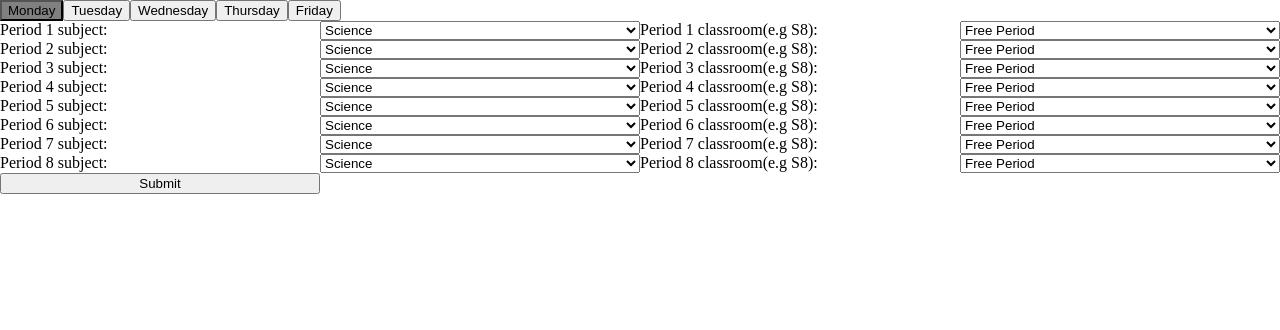
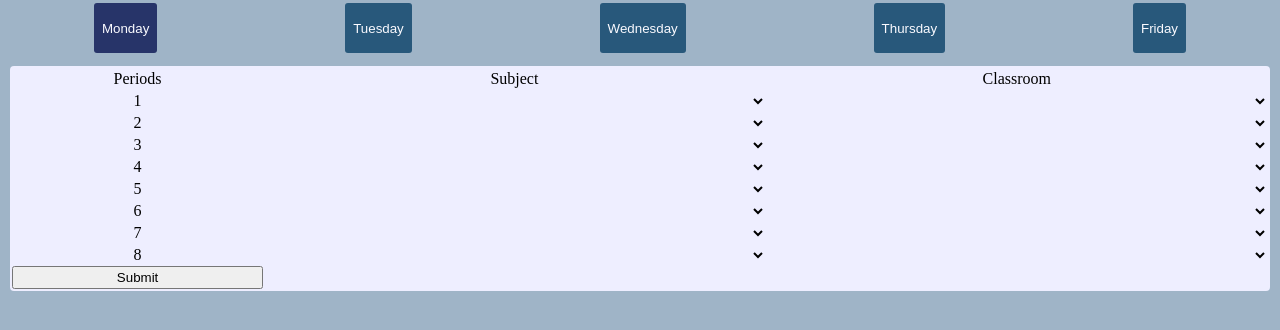
Before and after one commit to Filo44/Filo44.github.io, a React (Vite) app: page / in a window 1280 px wide. Shown: the top 330 px of the page. Built offline with nearby package versions, Linux system fonts and the light colour scheme.

Commit message:
prettier

```diff
--- a/src/App.jsx
+++ b/src/App.jsx
@@ -1,6 +1,6 @@
 import { Suspense, useEffect, useState, startTransition} from "react"
 import MapAr from "./MapAr"
-import { Canvas, useFrame, useLoader,useThree} from '@react-three/fiber'
+import { Canvas, useLoader} from '@react-three/fiber'
 import {TextureLoader } from 'three'
 import Form from "./Form"
 // import ARScene from "./ARScene"
@@ -110,35 +110,6 @@ function App() {
   function r(degrees){
     return degrees / (180/Math.PI)
   }
-  // const inputs=[1,2,3,4,5,6,7,8].map((period)=>{
-  //   return (
-  //     <>
-  //       <label htmlFor={"subject"+period}>Period {period} subject:</label>
-  //       <input
-  //         id={"subject"+period}
-  //         type="text"
-  //         name={period}
-  //         value={subjects[period]}
-  //         onChange={handleChange}
-  //         className="class"
-  //       />
-  //       <label htmlFor={"classroom"+period}>Period {period} classroom(e.g S8):</label>
-  //       <input
-  //         id={"classroom"+period}
-  //         type="text"
-  //         name={period}
-  //         value={classrooms[period]}
-  //         onChange={handleChange}
-  //         className="classroom"
-  //       />
-  //     </>
-
-  //   )
-  // })
-        // <form onSubmit={handleSubmit} className="form">
-        //   {inputs}
-        //   <button className="form--button">Submit</button>
-        // </form>
   const forms=[0,1,2,3,4].map((day)=>{
       return (
         <Form
@@ -151,7 +122,7 @@ function App() {
       )
   })
   const buttons=[0,1,2,3,4].map((day)=>{
-    let style= day==selectedDay ? {backgroundColor:"grey"} : {}
+    let style= day==selectedDay ? {backgroundColor:"#273469"} : {}
     return (
       <button className="dayButton" id={toString(day)} onClick={()=>setSelectedDay(day)} style={style}>{numToDay[day]}</button>
     )
@@ -161,7 +132,7 @@ function App() {
       <>
         {selectedMap!==num &&
         <Canvas className="preview" onClick={()=>setSelectedMap(num)}>
-          <color args={[254,192,203]} attach="background" />
+          <OrbitControls></OrbitControls>
           <ambientLight intensity={0.5} />
           <pointLight position={[10, 10, 10]} />
           <MapAr
@@ -169,7 +140,7 @@ function App() {
               classrooms={Object.values(classrooms[selectedDay])}
               subjectToCoords={posArrays[num]}
               map1={useLoader(TextureLoader,`map${num+1}.png`)}
-              offset={[0,0,1]}
+              offset={[0,-1,-1]}
               angle={-60}
             />
         </Canvas>
@@ -183,7 +154,9 @@ function App() {
       <div className="app">
         {stage===0 &&
           <>
+            <div className="buttons">
               {buttons}
+            </div>
             {forms}
 
 
@@ -191,7 +164,9 @@ function App() {
         }
         {stage!=0 &&
         <>
+          <div className="buttons">
             {buttons}
+          </div>
           <div className="previews">
             {previews}
           </div>
@@ -202,73 +177,50 @@ function App() {
                 position={[0,0,0]}
                 rotation={[0.142124,0,0]}
               /> */}
-            <color args={[254,192,203]} attach="background" />
-            <ambientLight intensity={0.5} />
-            <pointLight position={[10, 10, 10]} />
+              {/* <color args={[159, 180, 199]} attach="background" /> */}
+              <ambientLight intensity={0.9} />
+              <pointLight position={[10, 10, 10]} intensity={0}/>
               {selectedMap==0 && <MapAr
                 subjects={subjects[selectedDay]}
                 classrooms={Object.values(classrooms[selectedDay])}
-              subjectToCoords={{
-                "S4":[-1.65, 0.07,2.24],
-                "S5":[-1.7285441830896375,0.09, 1.0440000000000005],
-                "S6":[-1.8698170516352333,0.09, -0.3959999999999999],
-                "S7":[-2.124108215017306,0.09, -1.644],
-                "S8":[-0.8950342586706226,0.09, -1.116],
-                "S9":[0.34816698453062145,0.09, -1.092],
-                "S11":[0.07974853429398898,0.09, -2.676],
-                "S10":[1.4642226460408274,0.09, -0.48]
-              }}
+                subjectToCoords={posArrays[0]}
                 angle={-40}
                 map1={useLoader(TextureLoader,"map1.png")}
-              offset={[0,0,0]}
+                offset={[0,-1,-1]}
               />
             }
             {selectedMap==1 && <MapAr
                 subjects={subjects[selectedDay]}
                 classrooms={Object.values(classrooms[selectedDay])}
-              subjectToCoords={{
-                "Library":[-0.9814309120699072,0.07, 1.8480000000000008],
-                "S3":[-0.7979246313489896,0.07, -0.7800000000000002],
-                "S13":[-2.344620425996723,0.07, -1.68]
-              }}
+                subjectToCoords={posArrays[1]}
                 angle={-40}
                 map1={useLoader(TextureLoader,"map2.png")}
-              offset={[0,0,0]}
+                offset={[0,-1,-1]}
               />
             }
             {selectedMap==2 && <MapAr
                 subjects={subjects[selectedDay]}
                 classrooms={Object.values(classrooms[selectedDay])}
-              subjectToCoords={{
-                "J1":[1.3377308707124005,0.07, -0.7560000000000002],
-                "J2":[0.35620052770448574,0.07, -0.6600000000000001],
-                "J3":[-0.4670184696569919,0.07, -0.6479999999999997],
-                "J4":[-1.41688654353562,0.07, -0.3839999999999999],
-                "J5":[-1.733509234828496,0.07, -2.376],
-                "Technology":[-1.733509234828496,0.07, -2.376],
-                "Music":[-2.1609498680738786,0.07, 2.4720000000000004],
-                "Art":[-0.5303430079155675,0.07, 2.4480000000000004]
-              }}
+                subjectToCoords={posArrays[2]}
                 angle={-40}
                 map1={useLoader(TextureLoader,"map3.png")}
-              offset={[0,0,0]}
+                offset={[0,-1,-1]}
               />
               }
               {selectedMap==3 && <MapAr
                 subjects={subjects[selectedDay]}
                 classrooms={Object.values(classrooms[selectedDay])}
-              subjectToCoords={{
-                "Hall":[0.05728796848641604,0.07, 1.2240000000000002]
-              }}
+                subjectToCoords={posArrays[3]}
                 angle={-40}
                 map1={useLoader(TextureLoader,"map4.png")}
-              offset={[0,0.3,0]}
+                offset={[0,-1,-1]}
               />
               }
             </Canvas>
 
         </>
         }
+        <div></div>
       </div>
     </Suspense>
   )
--- a/src/Form.jsx
+++ b/src/Form.jsx
@@ -4,28 +4,28 @@ function Form({subjects,classrooms,handleSubmit,handleChange,visible}){
     const inputs=[1,2,3,4,5,6,7,8].map((period)=>{
         return (
           <>
-            <label htmlFor={"subject"+period}>Period {period} subject:</label>
+            <label htmlFor={"subject"+period}>{period}</label>
             <select
               name={period}
               id={"classroom"+period}
               className="class"
-              value={classrooms[period]}
+              value={subjects[period]}
               onChange={handleChange}
             >
+              <option value=""></option>
               <option value="Science">Science</option>
-              <option value="Maths"></option>
-              <option value="English"></option>
-              <option value="French"></option>
-              <option value="Mandarin"></option>
-              <option value="Spanish"></option>
-              <option value="Individuals & Society"></option>
-              <option value="PE"></option>
-              <option value="Design"></option>
-              <option value="Music"></option>
-              <option value="Art"></option>
-              <option value="Drama"></option>
+              <option value="Maths">Maths</option>
+              <option value="English">English</option>
+              <option value="French">French</option>
+              <option value="Mandarin">Mandarin</option>
+              <option value="Spanish">Spanish</option>
+              <option value="Individuals &Individuals Society"></option>
+              <option value="PE">PE</option>
+              <option value="Design">Design</option>
+              <option value="Music">Music</option>
+              <option value="Art">Art</option>
+              <option value="Drama">Drama</option>
             </select>
-            <label htmlFor={"classroom"+period}>Period {period} classroom(e.g S8):</label>
             <select
               name={period}
               id={"classroom"+period}
@@ -33,7 +33,7 @@ function Form({subjects,classrooms,handleSubmit,handleChange,visible}){
               value={classrooms[period]}
               onChange={handleChange}
             >
-              <option value="">Free Period</option>
+              <option value=""></option>
               <option value="S4">S4</option>
               <option value="S5">S5</option>
               <option value="S6">S6</option>
@@ -62,6 +62,9 @@ function Form({subjects,classrooms,handleSubmit,handleChange,visible}){
         <>
             {visible &&
                 <form onSubmit={handleSubmit} className="form">
+                    <div>Periods</div>
+                    <div>Subject</div>
+                    <div>Classroom</div>
                     {inputs}
                     <button className="form--button">Submit</button>
                 </form>
--- a/src/index.css
+++ b/src/index.css
@@ -1,19 +1,54 @@
-.form{
-  display: grid;
-  grid-template-columns:1fr 1fr 1fr 1fr;
-}
 body,#root,.app,canvas,html{
   height: 100%;
   margin:0px;
 }
+.app{
+  background-color: #9FB4C7;
+}
+.form{
+  display: grid;
+  grid-template-columns:1fr 1fr 1fr;
+  background-color: #EEEEFF;
+  margin:10px;
+  border-radius: 4px;
+  padding: 2px;
+}
+.form *{
+  /* border: black solid 1px; */
+  padding: 2px;
+  text-align: center;
+}
+select{
+  border:none;
+  background-color: inherit;
+}
+.buttons{
+  display:flex;
+  justify-content: space-around;
+}
+.buttons *{
+  border:none;
+  background-color: #28587B;
+  color:#FAFAFF;
+  height:50px;
+  border-radius: 3px;
+  margin: 3px;
+  padding: 2px 8px;
+}
 .previews{
   display:flex;
-  gap:20px;
+  justify-content: space-around;
 }
 .preview{
   width:100px !important;
   height:100px !important;
 }
 .mainCanvas{
-  height:70% !important;
+  height:calc(100vh - 17px - 100px) !important;
 }
+@media only screen and (min-width: 768px) {
+
+  .form{
+    grid-template-columns:1fr 2fr 2fr;
+  }
+}
--- a/src/mapAr.jsx
+++ b/src/mapAr.jsx
@@ -1,6 +1,6 @@
-import React, { useEffect, useRef, useState } from 'react'
-import { Canvas, useFrame, useLoader,useThree,extend} from '@react-three/fiber'
-import { OrbitControls, Stats, Text } from "@react-three/drei";
+import React, { useRef } from 'react'
+import {useThree} from '@react-three/fiber'
+import { Text } from "@react-three/drei";
 // import { ImageLoader, TextureLoader } from 'three'
 
 function MapAr({subjects,classrooms,subjectToCoords,map1,offset,angle}) {
```
Lines whose indentation alone changed are shown as unchanged.
